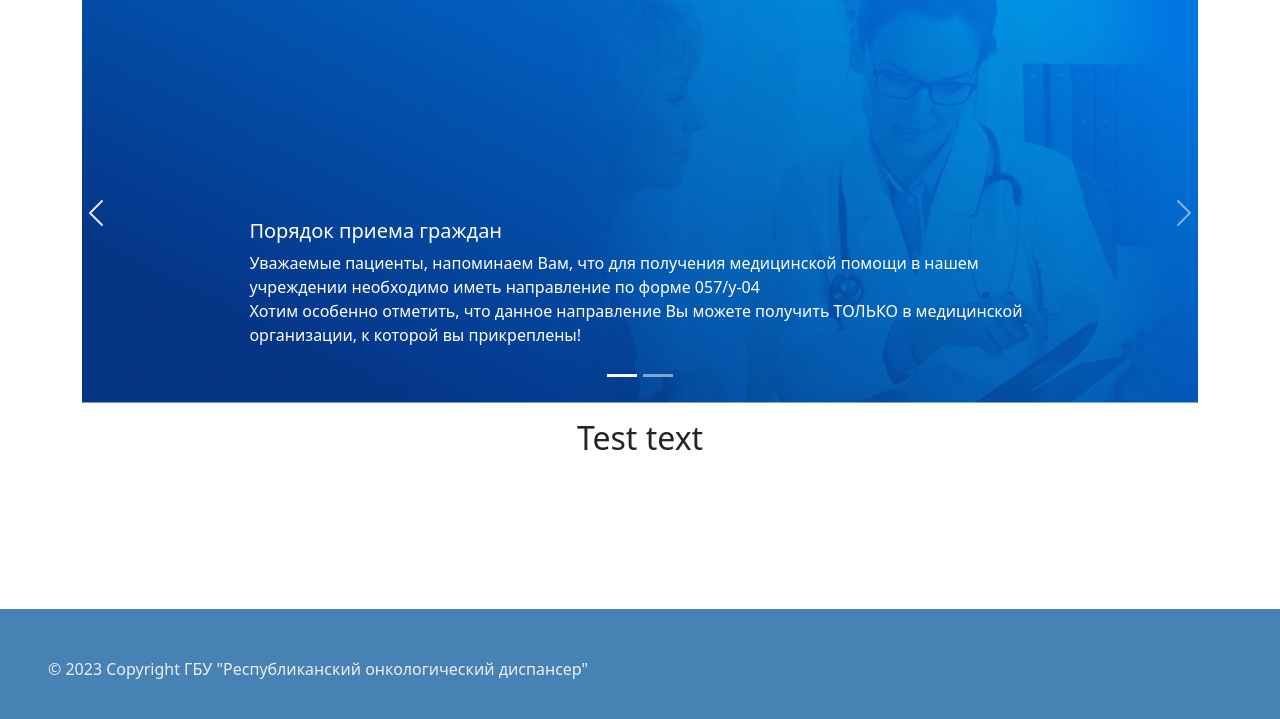
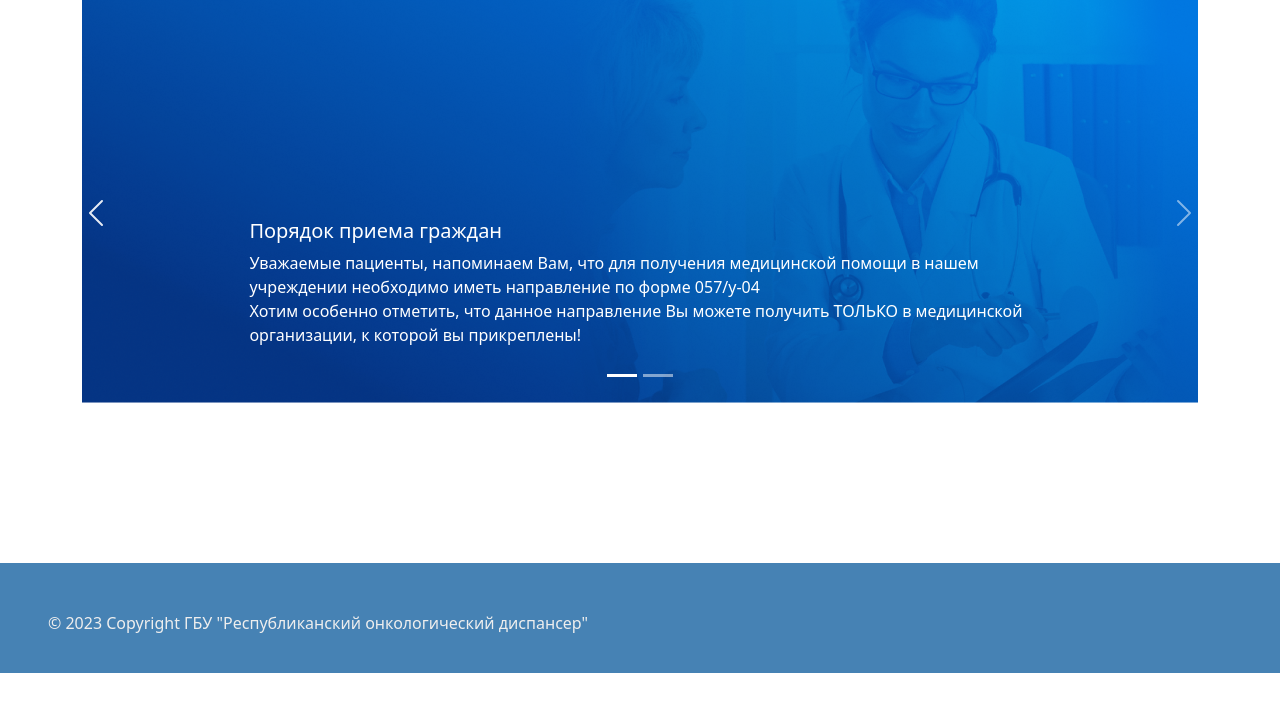
Before and after one commit to RDMN20/gburod, a Django app: page / in a window 1280 px wide. Shown: the part 187-906 px from the top of the page. After the commit the page ends 860 px from the top, so only its background shows below. Run offline with Django 3.2, Linux system fonts and the light colour scheme; some libraries are stand-ins or nearby versions.

Commit message:
Update css

```diff
--- a/gburod/gburod_site/templates/includes/header.html
+++ b/gburod/gburod_site/templates/includes/header.html
@@ -8,7 +8,6 @@
         </a>
       </div>
       <div class="col-sm-1 col-xl-2">
-        {# empty div #}
       </div>
       <div class="col-6 col-md-2 p-3">
         <div class="header-info-item item1">
--- a/gburod/gburod_site/templates/main_page/index.html
+++ b/gburod/gburod_site/templates/main_page/index.html
@@ -57,10 +57,8 @@
       </button>
     </div>
   </div>
-
   <div class="row justify-content-center pt-3">
     <div class="col-auto">
-      <h2>Test text</h2>
       <br>
       <br>
       <br>
```
Also changed, not shown: gburod/gburod_site/static/css/main.css (+0 -14 lines).
